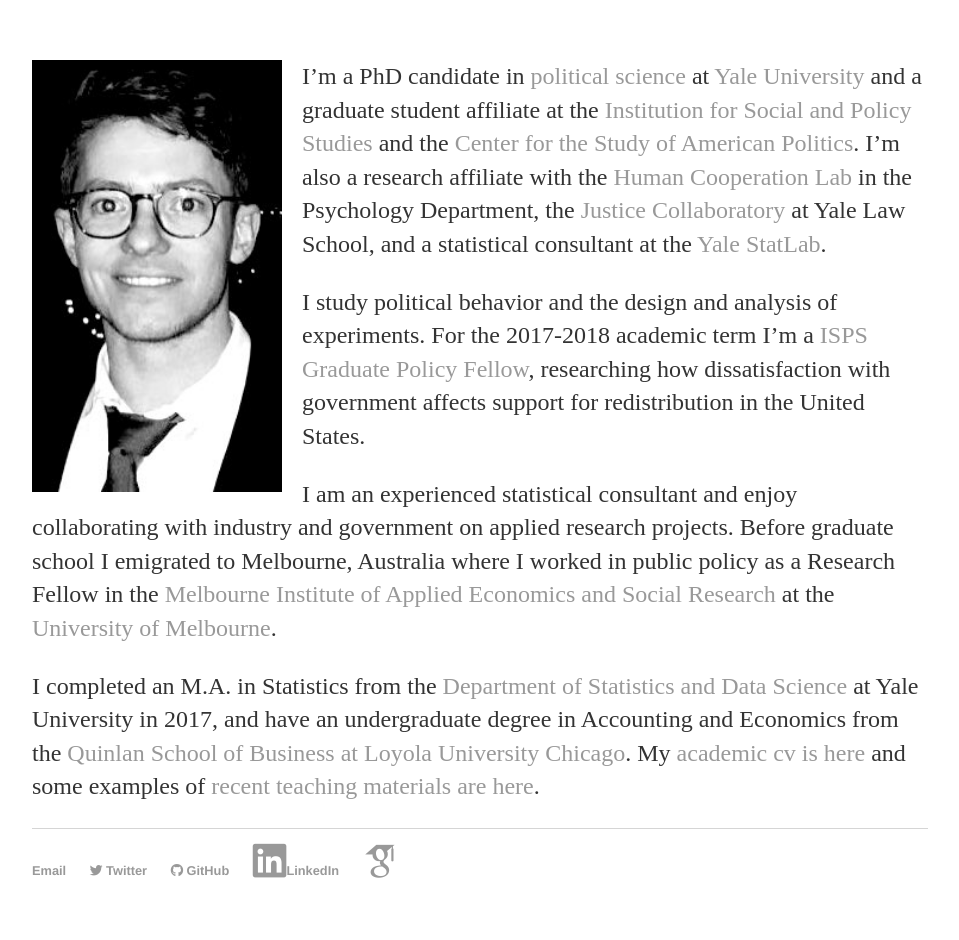
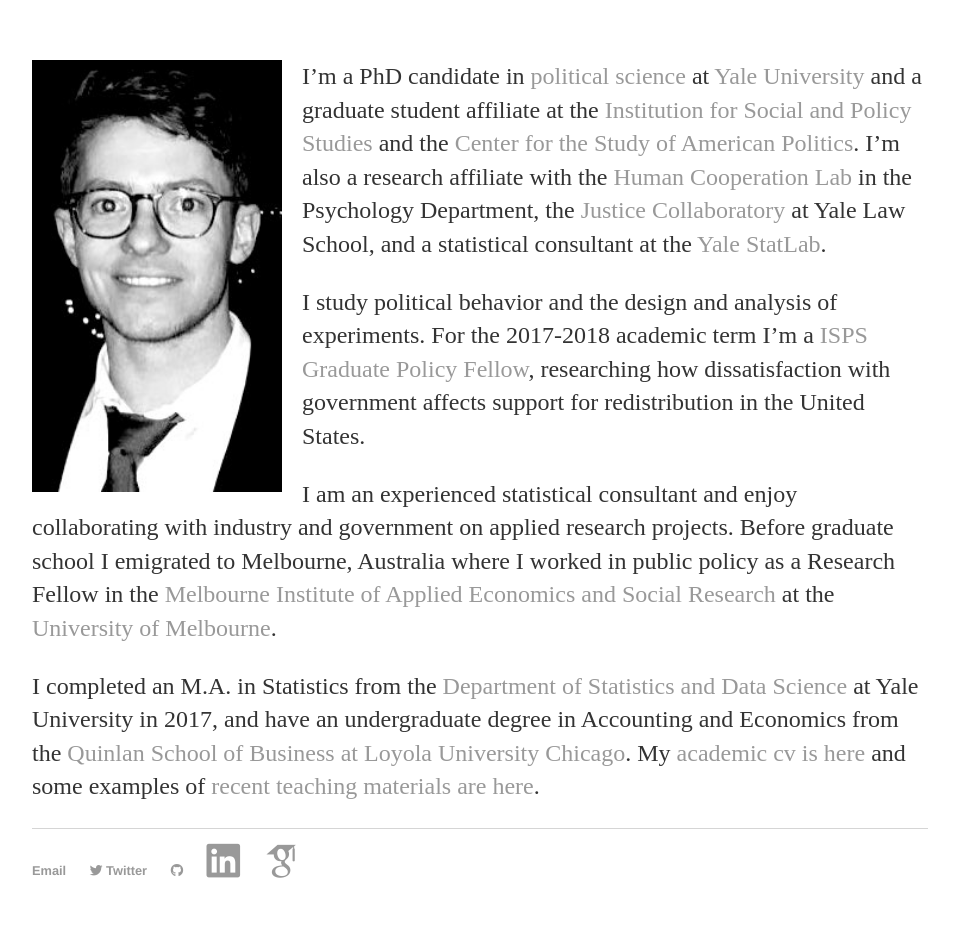
Before and after one commit to kylepeyton/kylepeyton.github.io, a Jekyll site: the page built from index.markdown, in a window 1280 px wide. Shown: the whole page, without its empty margins (160-1119 px from the left). Built offline with Jekyll 4.4.1, drawn with Linux system fonts in a browser that asks for light colours; nearby versions of some CDN libraries; some web fonts are replaced.

Commit message:
Update design-kp.html

```diff
--- a/_layouts/design-kp.html
+++ b/_layouts/design-kp.html
@@ -20,22 +20,21 @@
 	        		<li><a href="mailto:kyle.peyton@yale.edu">Email</a></li>
 				{% if site.twitter_username %}
 				<li>
-					<a href="https://twitter.com/{{ site.twitter_username }}">
+					<a href="https://twitter.com/{{ site.twitter_username }}" alt = "Link to Twitter" data-toggle="tooltip" title = "Twitter">
 						<i class="fa fa-twitter"></i> Twitter
 					</a>
 				</li>
 				{% endif %}
 				{% if site.github_username %}
 				<li>
-					<a href="https://github.com/{{ site.github_username }}">
-						<i class="fa fa-github"></i> GitHub
+					<a href="https://github.com/{{ site.github_username }}" alt = "Link to Github" data-toggle="tooltip" title="GitHub"><i class="fa fa-github"></i>
 					</a>
 				</li>
 				{% endif %}
 				{% if site.linkedin_username %}
 				<li>
-					<a href="https://linkedin.com/in/{{ site.linkedin_username }}">
-						<i class="fa fa-linkedin-square fa-3x" aria-hidden="true"></i>LinkedIn
+					<a href="https://linkedin.com/in/{{ site.linkedin_username }}" alt = "Link to LinkedIn" data-toggle="tooltip" title = "LinkedIn">
+						<i class="fa fa-linkedin-square fa-3x" aria-hidden="true"></i>
 					</a>
 				</li>
 				{% endif %}
```
